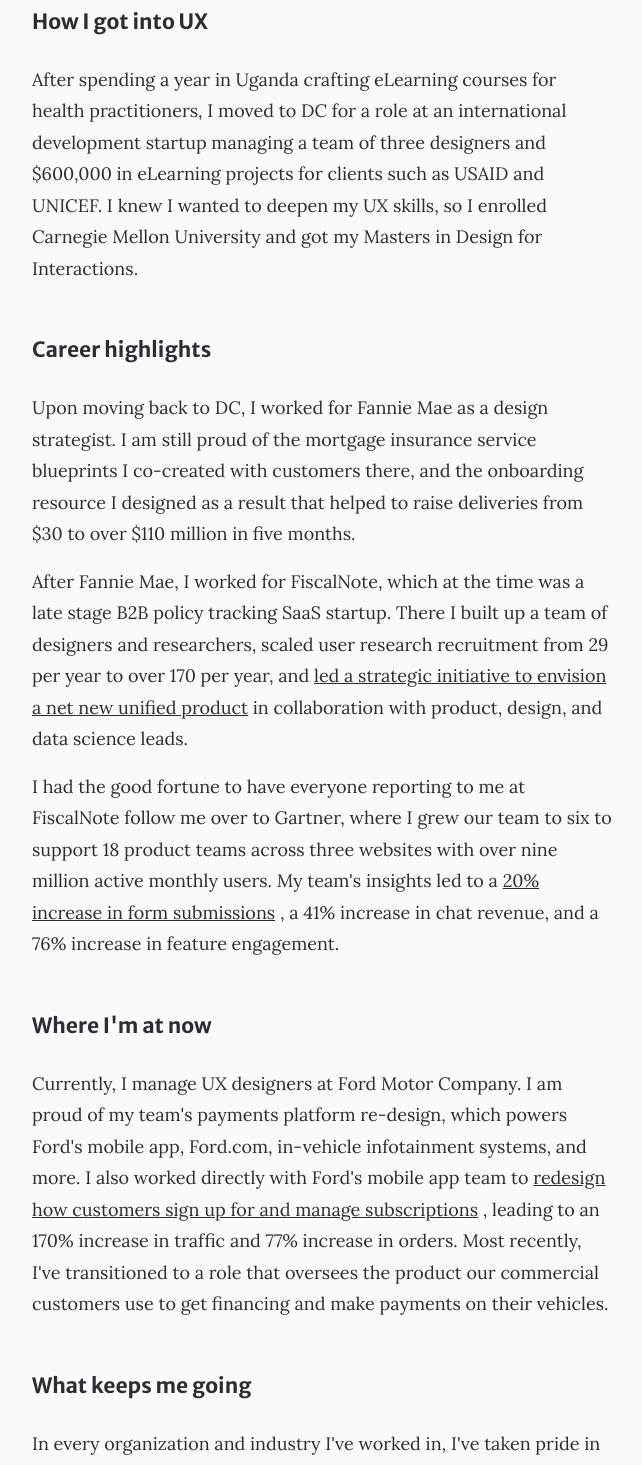
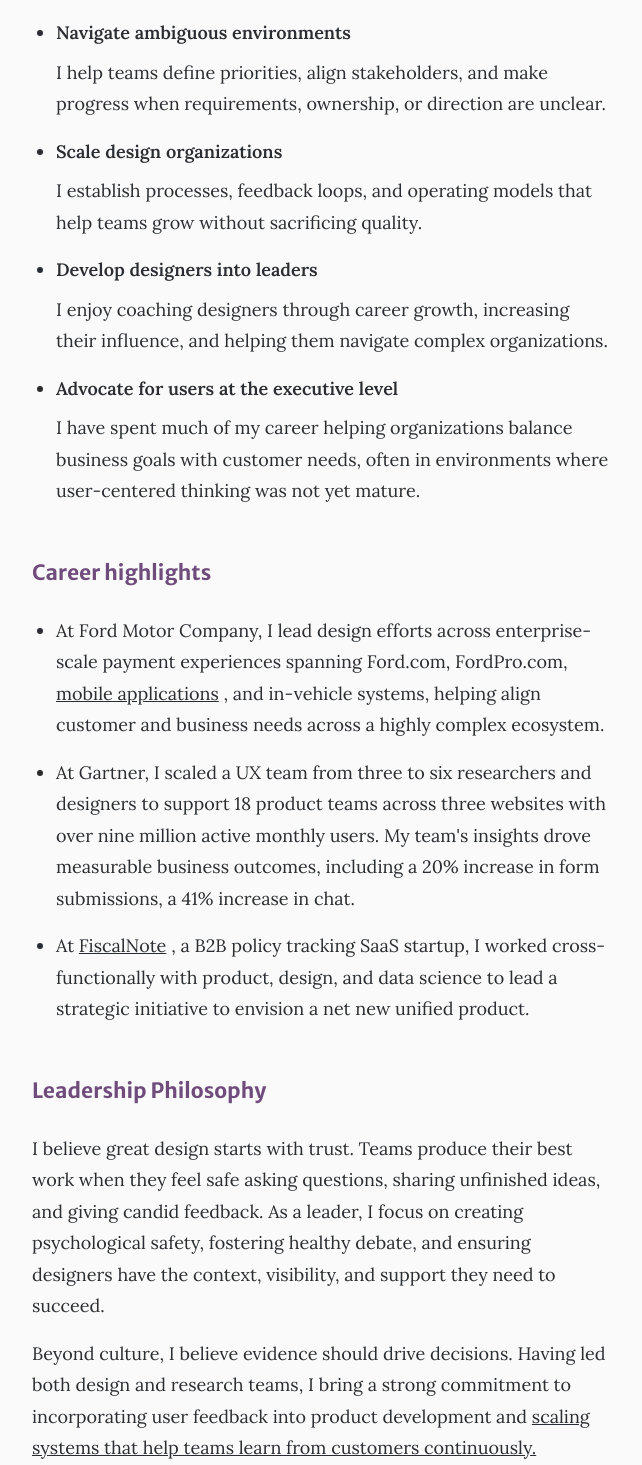
Before and after one commit to Delanie02/portfolio, a Next.js app: page /about in a window 1280 px wide. Shown: the part 980-2445 px from the top of the page, without its empty margins (318-960 px from the left). Built offline with nearby package versions, Linux system fonts and the light colour scheme.

Commit message:
updated about content

```diff
--- a/app/about/page.tsx
+++ b/app/about/page.tsx
@@ -30,71 +30,115 @@
                 {/* Professional Background */}
                 <section className="mb-12 md:mb-12 lg:mb-12">
                 <h3 className="h3-bold text-purple-mid mb-6">
-                    Professional background
+                    I build healthy, high-performing design organizations.
                 </h3>
                 <p className="body-base text-neutral-dark">
-                    I am a product design leader with over twelve years of experience managing teams of designers and researchers in organizations ranging from startups to Fortune 500s, in industries spanning international development, finance, SaaS, and automotive. I am unique in that I've spent the majority of my career in management positions, often in player-coach roles where I've had the good fortune to hone both my leadership and craft skills simultaneously.
+                    Over the last 12 years I've led research and design teams across startups and Fortune 500 companies alike. My strength is helping teams succeed in complex environments by creating clarity, building trust, and scaling effective ways of working.
                 </p>
                 </section>
 
                 {/* How I got into UX */}
                 <section className="mb-12 md:mb-12 lg:mb-12">
-                <h5 className="h4-bold text-neutral-dark mb-6">
-                    How I got into UX
+                <h5 className="h4-bold text-purple-mid mb-6">
+                    What teams hire me to do
                 </h5>
                 <p className="body-base text-neutral-dark">
-                    After spending a year in Uganda crafting eLearning courses for health practitioners, I moved to DC for a role at an international development startup managing a team of three designers and $600,000 in eLearning projects for clients such as USAID and UNICEF. I knew I wanted to deepen my UX skills, so I enrolled Carnegie Mellon University and got my Masters in Design for Interactions.
+                    <ul className="list-disc list-outside pl-6 space-y-2 body-base text-neutral-dark">
+                        <li className="mb-4">
+                            <p className="body-base-bold mb-2">
+                                Navigate ambiguous environments
+                            </p>
+                            <p>
+                                I help teams define priorities, align stakeholders, and make progress when requirements, ownership, or direction are unclear.
+                            </p>
+                        </li>
+                        <li className="mb-4">
+                            <p className="body-base-bold mb-2">
+                                Scale design organizations
+                            </p>
+                            <p>
+                                I establish processes, feedback loops, and operating models that help teams grow without sacrificing quality.
+                            </p>
+                        </li>
+                        <li className="mb-4">
+                            <p className="body-base-bold mb-2">
+                                Develop designers into leaders
+                            </p>
+                            <p>
+                                I enjoy coaching designers through career growth, increasing their influence, and helping them navigate complex organizations.
+                            </p>
+                        </li>
+                        <li className="mb-4">
+                            <p className="body-base-bold mb-2">
+                                Advocate for users at the executive level
+                            </p>
+                            <p>
+                                I have spent much of my career helping organizations balance business goals with customer needs, often in environments where user-centered thinking was not yet mature.
+                            </p>
+                        </li>
+                    </ul>
                 </p>
                 </section>
 
                 {/* Career Highlights */}
                 <section className="mb-12 md:mb-12 lg:mb-12">
-                <h5 className="h4-bold text-neutral-dark mb-6">
+                <h5 className="h4-bold text-purple-mid mb-6">
                     Career highlights
                 </h5>
-                <div className="space-y-4">
-                    <p className="body-base text-neutral-dark">
-                    Upon moving back to DC, I worked for Fannie Mae as a design strategist. I am still proud of the mortgage insurance service blueprints I co-created with customers there, and the onboarding resource I designed as a result that helped to raise deliveries from $30 to over $110 million in five months.
+                <p className="body-base text-neutral-dark">
+                    <ul className="list-disc list-outside pl-6 space-y-2 body-base text-neutral-dark">
+                        <li className="mb-4">
+                            <p>
+                                At Ford Motor Company, I lead design efforts across enterprise-scale payment experiences spanning Ford.com, FordPro.com,{" "}
+                                <Link href="/projects/ford-bluecruise" className="underline hover:text-purple-mid transition-colors">
+                                    mobile applications
+                                </Link>{" "}, and in-vehicle systems, helping align customer and business needs across a highly complex ecosystem.
+                            </p>
+                        </li>
+                        <li className="mb-4">
+                            <p>
+                                At Gartner, I scaled a UX team from three to six researchers and designers to support 18 product teams across three websites with over nine million active monthly users. My team's insights drove measurable business outcomes, including a 20% increase in form submissions, a 41% increase in chat.
+                            </p>
+                        </li>
+                        <li className="mb-4">
+                            <p>
+                                At {" "}
+                                <Link href="/projects/fiscalnote" className="underline hover:text-purple-mid transition-colors">FiscalNote
+                                </Link>{" "}, a B2B policy tracking SaaS startup, I worked cross-functionally with product, design, and data science to lead a strategic initiative to envision a net new unified product.
+                            </p>
+                        </li>
+                    </ul>
+                </p>
+                </section>
+
+                {/* Where I'm at now */}
+                <section className="mb-12 md:mb-12 lg:mb-12">
+                <h5 className="h4-bold text-purple-mid mb-6">
+                    Leadership Philosophy
+                </h5>
+                <div className="space-y-4 body-base text-neutral-dark">
+                    <p>
+                        I believe great design starts with trust. Teams produce their best work when they feel safe asking questions, sharing unfinished ideas, and giving candid feedback. As a leader, I focus on creating psychological safety, fostering healthy debate, and ensuring designers have the context, visibility, and support they need to succeed.
                     </p>
-                    <p className="body-base text-neutral-dark">
-                    After Fannie Mae, I worked for FiscalNote, which at the time was a late stage B2B policy tracking SaaS startup. There I built up a team of designers and researchers, scaled user research recruitment from 29 per year to over 170 per year, and{" "}
-                    <Link href="/projects/fiscalnote" className="underline hover:text-purple-mid transition-colors">
-                        led a strategic initiative to envision a net new unified product
-                    </Link>{" "}
-                        in collaboration with product, design, and data science leads.
+                    <p>
+                        Beyond culture, I believe evidence should drive decisions. Having led both design and research teams, I bring a strong commitment to incorporating user feedback into product development and{" "}
+                        <Link href="/projects/rapid-prototype-testing" className="underline hover:text-purple-mid transition-colors">scaling systems that help teams learn from customers continuously.
+                        </Link>{" "}
                     </p>
-                    <p className="body-base text-neutral-dark">
-                    I had the good fortune to have everyone reporting to me at FiscalNote follow me over to Gartner, where I grew our team to six to support 18 product teams across three websites with over nine million active monthly users. My team's insights led to a{" "}
-                    <Link href="/projects/rapid-prototype-testing" className="underline hover:text-purple-mid transition-colors">
-                        20% increase in form submissions
-                    </Link>{" "}
-                    , a 41% increase in chat revenue, and a 76% increase in feature engagement.
+                    <p>
+                        Throughout the design and product development lifecycle, I help teams understand not only what we're trying to achieve, but why it matters. I believe in setting clear expectations, providing candid feedback, and giving people the opportunities they need to grow into greater ownership and influence.
                     </p>
                 </div>
                 </section>
 
-                {/* Where I'm at now */}
-                <section className="mb-12 md:mb-12 lg:mb-12">
-                <h5 className="h4-bold text-neutral-dark mb-6">
-                    Where I'm at now
-                </h5>
-                <p className="body-base text-neutral-dark">
-                    Currently, I manage UX designers at Ford Motor Company. I am proud of my team's payments platform re-design, which powers Ford's mobile app, Ford.com, in-vehicle infotainment systems, and more. I also worked directly with Ford's mobile app team to{" "}
-                    <Link href="/projects/ford-bluecruise" className="underline hover:text-purple-mid transition-colors">
-                        redesign how customers sign up for and manage subscriptions
-                    </Link>{" "}
-                    , leading to an 170% increase in traffic and 77% increase in orders. Most recently, I've transitioned to a role that oversees the product our commercial customers use to get financing and make payments on their vehicles.
-                </p>
-                </section>
-
                 {/* What keeps me going */}
                 <section className="mb-12 md:mb-12 lg:mb-12">
-                <h5 className="h4-bold text-neutral-dark mb-6">
+                <h5 className="h4-bold text-purple-mid mb-6">
                     What keeps me going
                 </h5>
                 <div className="space-y-4">
                     <p className="body-base text-neutral-dark">
-                    In every organization and industry I've worked in, I've taken pride in building environments where my team feels supported, challenged, and fulfilled in their work. As for me, my most fulfilling roles have been ones where I am able to mentor and advocate for my team while developing close collaborative relationships across product and engineering.
+                    In every organization and industry I've worked in, I've taken pride in building environments where my team feels supported, challenged, and fulfilled in their work. As for me, my most fulfilling roles have been ones where I am helping teams navigate competing business and user needs. Throughout my career, I've worked in complex organizations where customer needs, technical constraints, and business goals often pull in different directions. I enjoy helping teams find pragmatic solutions that move the business forward without losing sight of the user.
                     </p>
                     <p className="body-base text-neutral-dark">
                     I am also driven by the desire to learn new things. I consider myself lucky to be in a field where I am challenged to learn how different businesses operate, how to best design for users ranging from Wall Street traders to small business owners, and how our ever evolving tool belt as UX practitioners can transform our craft. Most recently, I taught myself how to build this portfolio using Github Copilot, Figma's MCP server, and Claude.
@@ -146,7 +190,7 @@
                 Outside of work
                 </h3>
                 <p className="body-base text-neutral-dark">
-                When I'm not designing, I enjoy spending time outside, cooking, trying new restaurants, and catching up with friends and family. I also took up running after adopting a high-energy border collie mix named Pepper, and have since finished two marathons. She has turned out to be quite the personal trainer!
+                When I'm not designing, I enjoy spending time outside, cooking, and catching up with friends. I also took up running after adopting a high-energy border collie mix named Pepper, and have since finished two marathons. She has turned out to be quite the personal trainer!
                 </p>
             </div>
 
```
Also changed, not shown: 2 other files (tests, documents, lock files or other folders).
